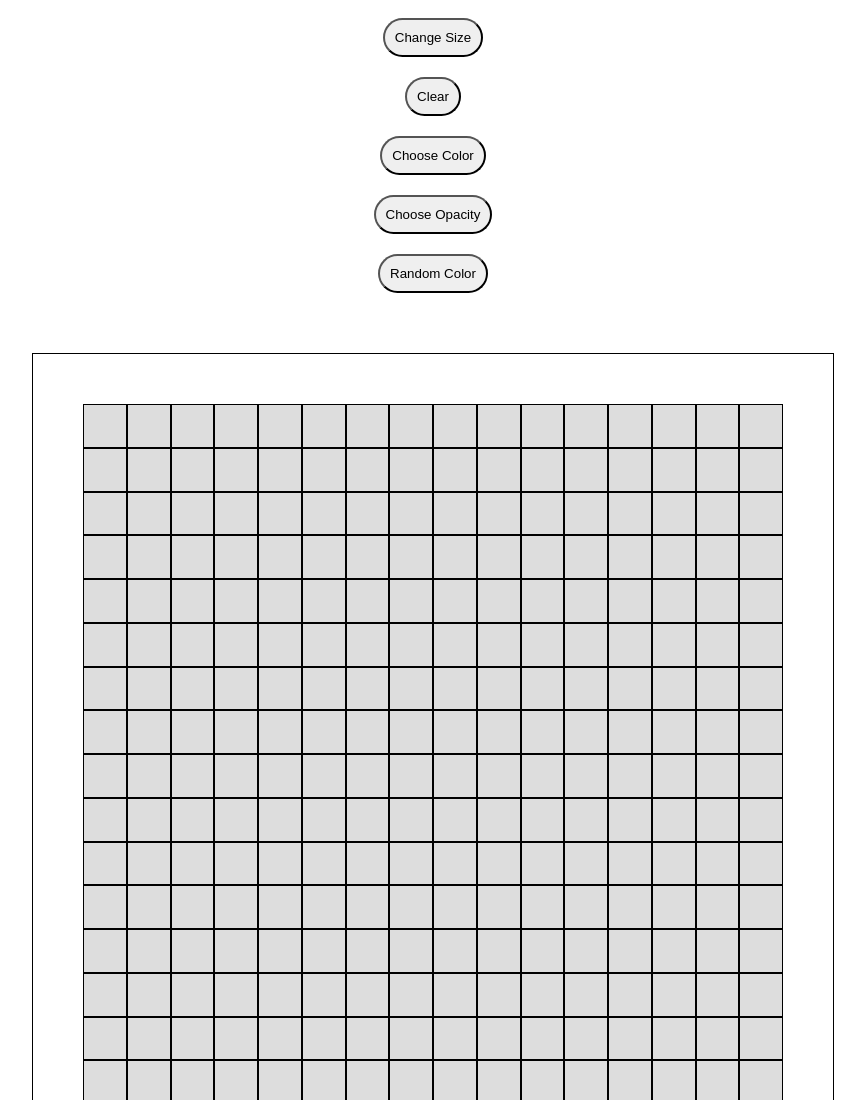
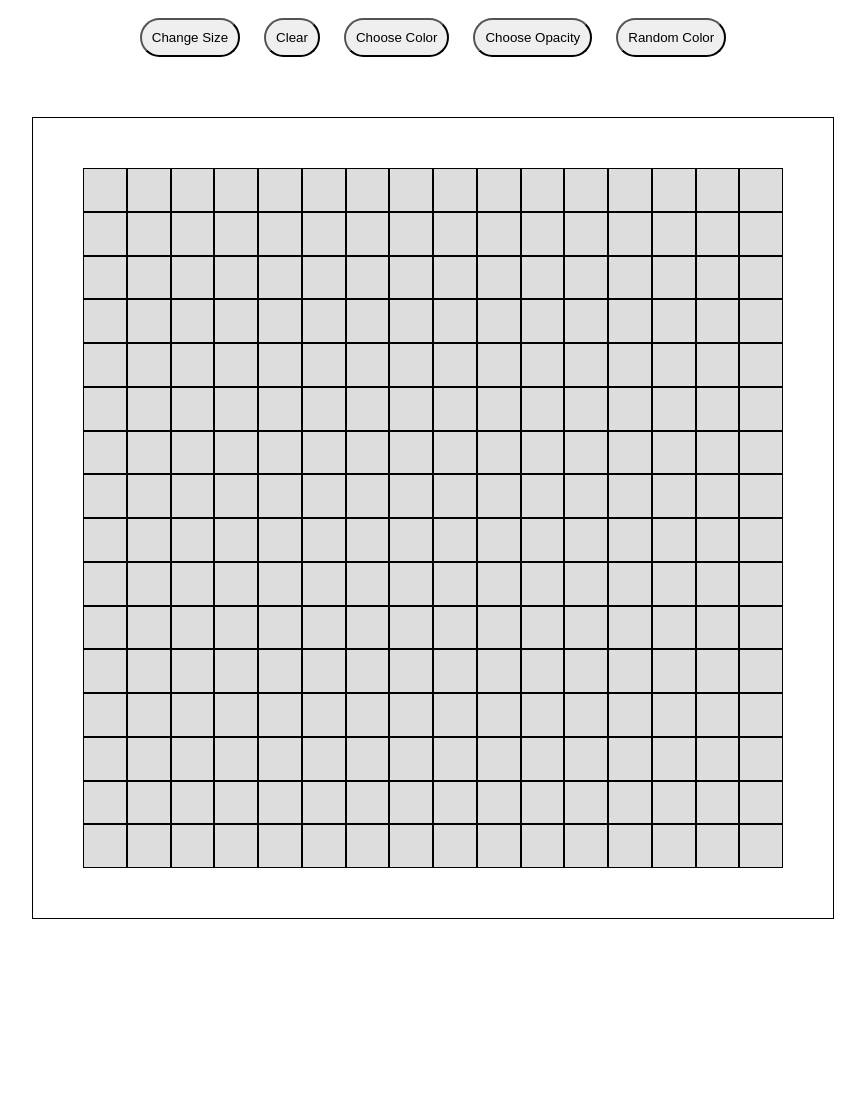
Before and after one commit to XAJX179/Etch-a-Sketch, a plain HTML site: page index.html in a window 1280 px wide. Shown: the top 1100 px of the page, without its empty margins (207-1072 px from the left). After the commit the page ends 977 px from the top, so only its background shows below. Drawn offline with Linux system fonts and the light colour scheme.

Commit message:
Feedback: Buttons aligned horizontally for UX

```diff
--- a/index.html
+++ b/index.html
@@ -8,12 +8,13 @@
     <title>Etch-a-Sketch</title>
 </head>
 
-<body>
-    <button>Change Size</button>
-    <button>Clear</button>
-    <button>Choose Color</button>
-    <button>Choose Opacity</button>
-    <button>Random Color</button>
+<body><span>
+        <button>Change Size</button>
+        <button>Clear</button>
+        <button>Choose Color</button>
+        <button>Choose Opacity</button>
+        <button>Random Color</button>
+    </span>
     <div>
 
     </div>
```
